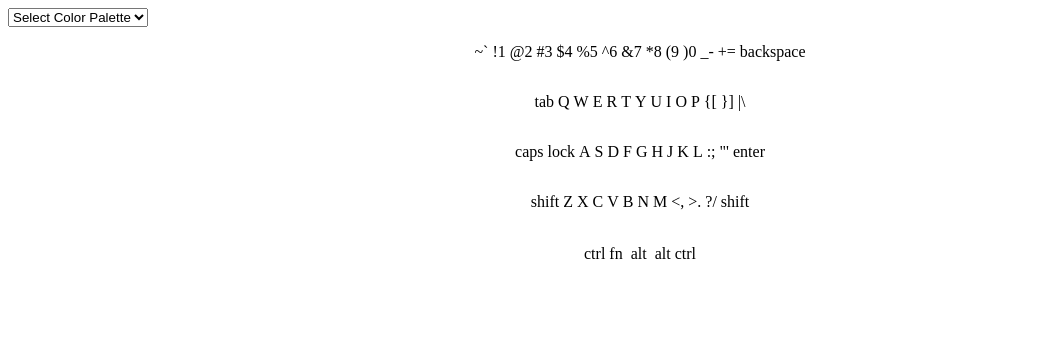
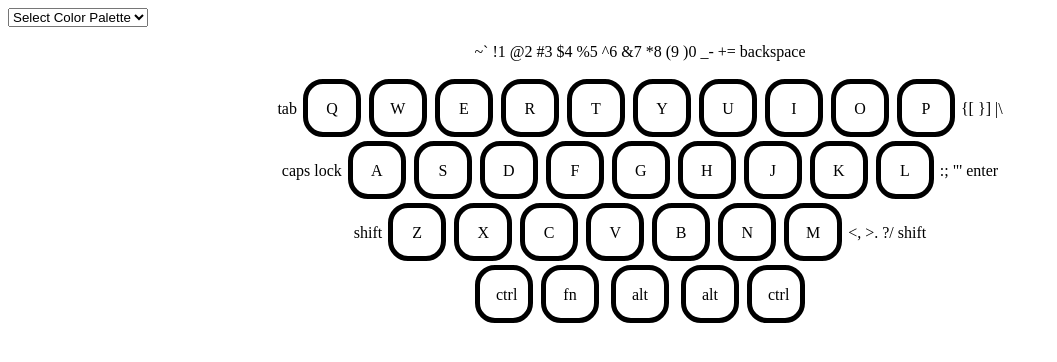
Before and after one commit to ari-gaskins/Pretty_Keyboard, a plain HTML site: page index.html in a window 1280 px wide. Shown: the whole page, without its empty margins (0-1057 px from the left). Drawn offline with Linux system fonts and the light colour scheme.

Commit message:
adjust letter key styles

```diff
--- a/styles.css
+++ b/styles.css
@@ -1,4 +1,7 @@
 /* styles to shape keyboard */
+
+/*font*/
+/*@import url() */
 
 /* default color scheme */
 body {
@@ -13,3 +16,13 @@ p {
 div {
     text-align: center;
 }
+
+/*letter keys*/
+.key {
+    height: 1em;
+    width: 1em;
+    border: 5px solid;
+    padding: 1rem;
+    margin: 2px;
+    border-radius: 20px;
+}
```
